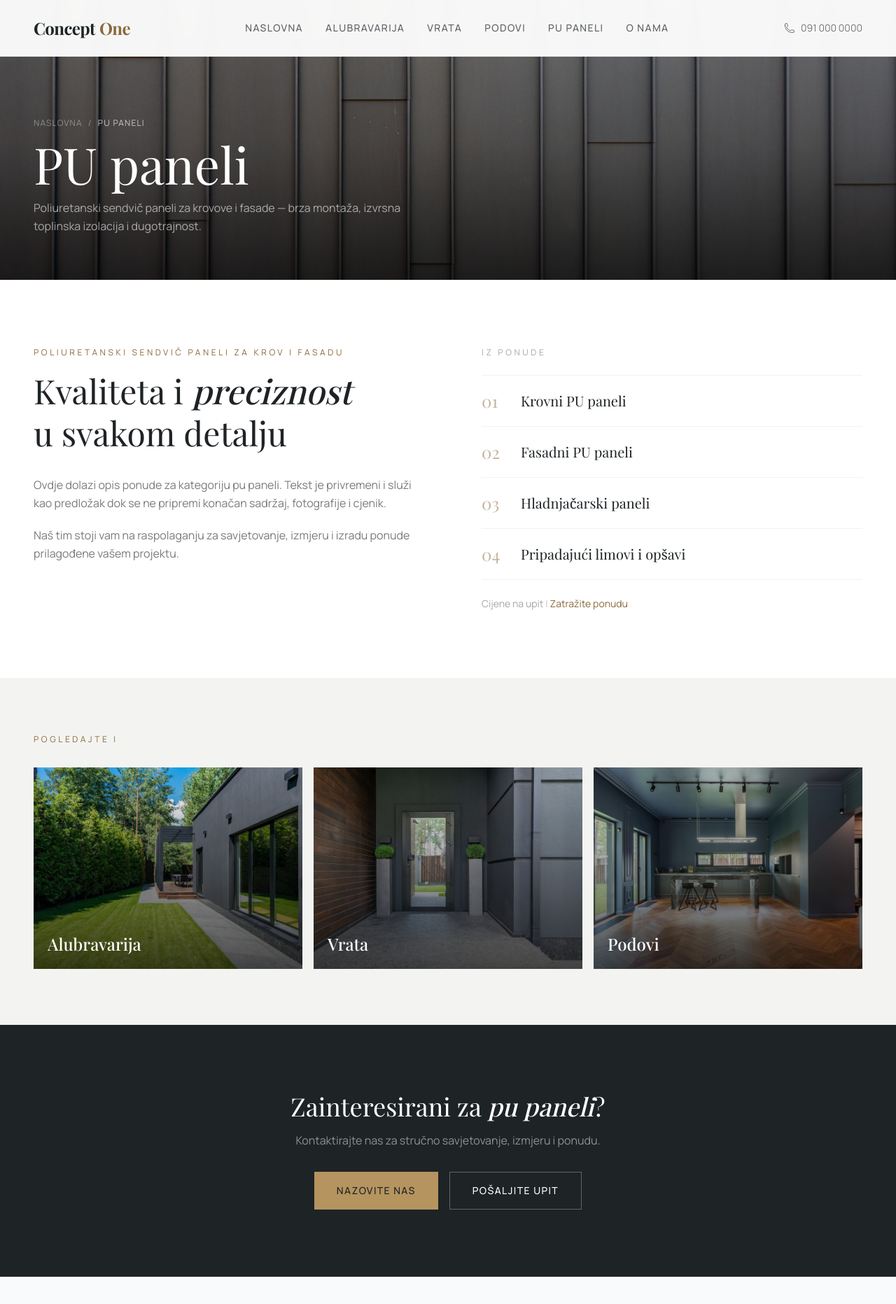
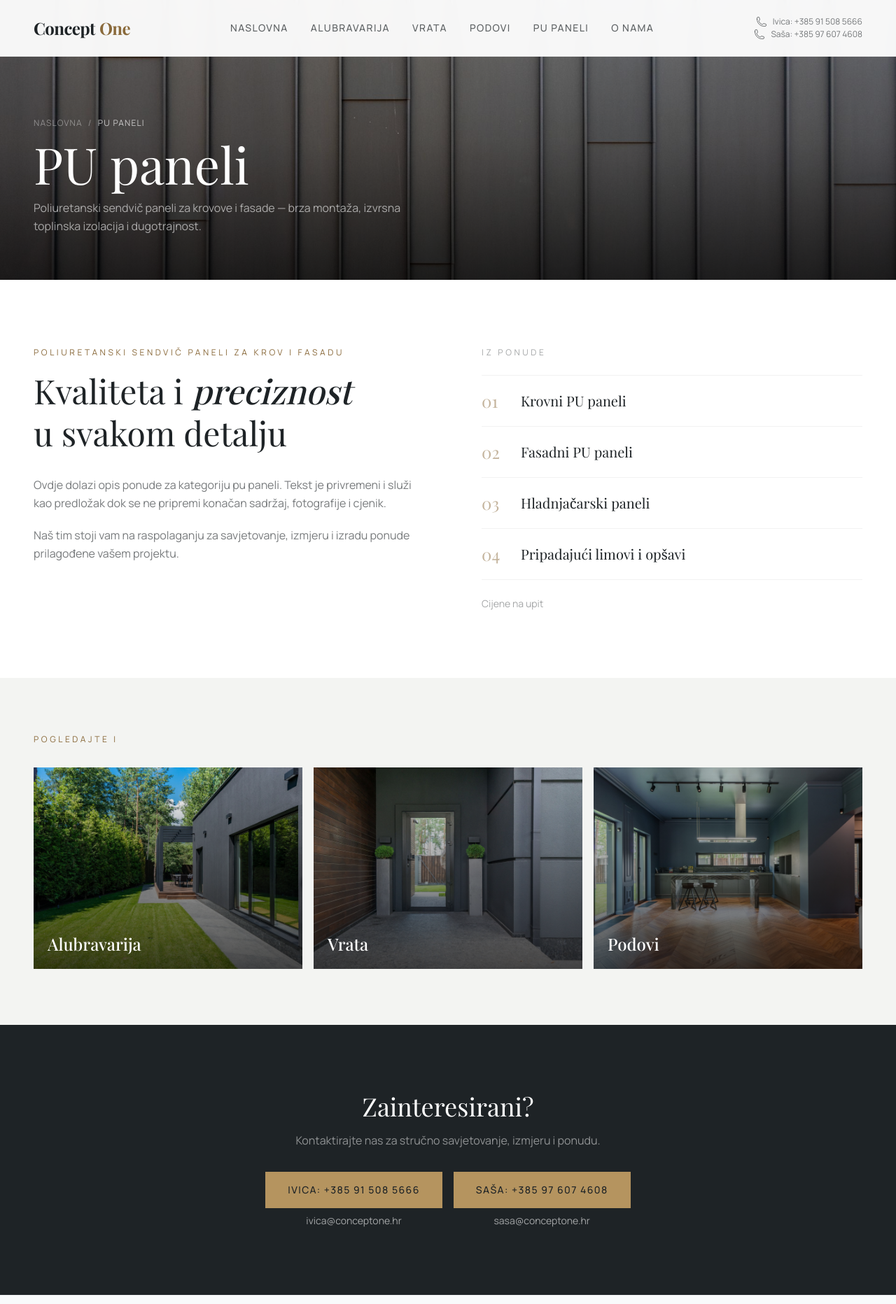
Before and after one commit to Tamara-Codes/concept-one, a Next.js app: page /pu-paneli in a window 1280 px wide. Shown: the top 1864 px of the page at 70% size. Built offline with nearby package versions, Linux system fonts and the light colour scheme; a web font is replaced by a local one.

Commit message:
Update website contact details

```diff
--- a/src/app/impressum/page.tsx
+++ b/src/app/impressum/page.tsx
@@ -20,8 +20,10 @@ const rows: [string, string][] = [
   ["Član uprave", site.director],
   ["Banka", site.bank],
   ["IBAN", site.iban],
-  ["E-mail", site.email],
-  ["Telefon", site.phoneDisplay],
+  ...site.contacts.flatMap((contact) => [
+    [`Telefon — ${contact.name}`, contact.phoneDisplay],
+    [`E-mail — ${contact.name}`, contact.email],
+  ] as [string, string][]),
 ];
 
 export default function ImpressumPage() {
--- a/src/app/o-nama/page.tsx
+++ b/src/app/o-nama/page.tsx
@@ -133,16 +133,17 @@ export default function ONamaPage() {
                   </p>
                 </div>
                 <div>
-                  <p className="font-sans text-xs tracking-widest uppercase text-white/40 mb-2">Telefon</p>
-                  <p className="font-sans text-base text-white/70">
-                    <a href={`tel:${site.phone}`} className="hover:text-co-accent transition-colors">{site.phoneDisplay}</a>
-                  </p>
-                </div>
-                <div>
-                  <p className="font-sans text-xs tracking-widest uppercase text-white/40 mb-2">Email</p>
-                  <p className="font-sans text-base text-white/70">
-                    <a href={`mailto:${site.email}`} className="hover:text-co-accent transition-colors">{site.email}</a>
-                  </p>
+                  <p className="font-sans text-xs tracking-widest uppercase text-white/40 mb-2">Kontakt</p>
+                  <div className="space-y-3 font-sans text-base text-white/70">
+                    {site.contacts.map((contact) => (
+                      <p key={contact.email}>
+                        <span className="text-white/40">{contact.name}: </span>
+                        <a href={`tel:${contact.phone}`} className="hover:text-co-accent transition-colors">{contact.phoneDisplay}</a>
+                        <span className="text-white/30"> · </span>
+                        <a href={`mailto:${contact.email}`} className="hover:text-co-accent transition-colors">{contact.email}</a>
+                      </p>
+                    ))}
+                  </div>
                 </div>
               </div>
             </div>
--- a/src/app/page.tsx
+++ b/src/app/page.tsx
@@ -157,16 +157,18 @@ export default function HomePage() {
           <p className="font-sans text-base text-co-charcoal/60 mb-10 leading-relaxed">
             Stojimo vam na raspolaganju za savjete, izmjeru i ponudu.
           </p>
-          <div className="flex flex-col items-center gap-3">
-            <p className="font-sans text-sm tracking-widest uppercase text-co-charcoal/50">
-              Nazovite nas
-            </p>
-            <a
-              href={`tel:${site.phone}`}
-              className="font-serif text-4xl sm:text-5xl md:text-6xl font-light text-co-charcoal hover:text-co-accent-dark transition-colors duration-300"
-            >
-              {site.phoneDisplay}
-            </a>
+          <div className="grid sm:grid-cols-2 gap-4 sm:gap-6 text-left">
+            {site.contacts.map((contact) => (
+              <div key={contact.email} className="border border-co-charcoal/10 bg-white/40 p-5 sm:p-6">
+                <p className="font-sans text-xs tracking-widest uppercase text-co-charcoal/50 mb-3">{contact.name}</p>
+                <a href={`tel:${contact.phone}`} className="block font-serif text-2xl sm:text-3xl font-light text-co-charcoal hover:text-co-accent-dark transition-colors duration-300">
+                  {contact.phoneDisplay}
+                </a>
+                <a href={`mailto:${contact.email}`} className="mt-2 inline-block font-sans text-sm text-co-charcoal/60 hover:text-co-accent-dark transition-colors">
+                  {contact.email}
+                </a>
+              </div>
+            ))}
           </div>
         </div>
       </section>
--- a/src/components/CategoryPage.tsx
+++ b/src/components/CategoryPage.tsx
@@ -2,7 +2,6 @@ import Image from "next/image";
 import Link from "next/link";
 import Header from "./Header";
 import Footer from "./Footer";
-import RevealPhoneButton from "./RevealPhoneButton";
 import { categories, site, type Category } from "@/data/site";
 
 interface CategoryPageProps {
@@ -84,14 +83,7 @@ export default function CategoryPage({ categorySlug }: CategoryPageProps) {
                 ))}
               </ul>
               <p className="font-sans text-sm text-co-charcoal/40 mt-6">
-                Cijene na upit{" "}
-                <span className="text-co-charcoal/25">|</span>{" "}
-                <a
-                  href={`mailto:${site.email}?subject=Upit – ${category.name}`}
-                  className="text-co-accent-dark hover:text-co-charcoal transition-colors"
-                >
-                  Zatražite ponudu
-                </a>
+                Cijene na upit
               </p>
             </div>
           </div>
@@ -126,23 +118,28 @@ export default function CategoryPage({ categorySlug }: CategoryPageProps) {
       <section className="bg-co-charcoal py-20 lg:py-24">
         <div className="max-w-3xl mx-auto px-6 text-center">
           <h2 className="font-serif text-3xl md:text-4xl font-light text-white mb-4">
-            Zainteresirani za <span className="italic font-medium">{category.name.toLowerCase()}</span>?
+            Zainteresirani?
           </h2>
           <p className="font-sans text-base text-white/50 mb-8 leading-relaxed">
             Kontaktirajte nas za stručno savjetovanje, izmjeru i ponudu.
           </p>
           <div className="flex flex-wrap justify-center gap-4">
-            <RevealPhoneButton
-              phone={site.phone}
-              display={site.phoneDisplay}
-              className="inline-flex items-center gap-3 bg-co-accent hover:bg-co-accent-dark text-co-charcoal hover:text-white px-6 py-3 sm:px-8 sm:py-4 text-xs sm:text-sm font-medium tracking-widest uppercase transition-all duration-300"
-            />
-            <a
-              href={`mailto:${site.email}`}
-              className="inline-flex items-center gap-3 border border-white/30 hover:border-white/60 text-white px-6 py-3 sm:px-8 sm:py-4 text-xs sm:text-sm font-medium tracking-widest uppercase transition-all duration-300"
-            >
-              Pošaljite upit
-            </a>
+            {site.contacts.map((contact) => (
+              <div key={contact.email} className="flex flex-col gap-2">
+                <a
+                  href={`tel:${contact.phone}`}
+                  className="inline-flex items-center justify-center bg-co-accent hover:bg-co-accent-dark text-co-charcoal hover:text-white px-6 py-3 sm:px-8 sm:py-4 text-xs sm:text-sm font-medium tracking-widest uppercase transition-all duration-300"
+                >
+                  {contact.name}: {contact.phoneDisplay}
+                </a>
+                <a
+                  href={`mailto:${contact.email}?subject=Upit – ${category.name}`}
+                  className="text-center font-sans text-sm text-white/60 hover:text-white transition-colors"
+                >
+                  {contact.email}
+                </a>
+              </div>
+            ))}
           </div>
         </div>
       </section>
--- a/src/components/Footer.tsx
+++ b/src/components/Footer.tsx
@@ -11,8 +11,6 @@ export default function Footer() {
 
           <div className="flex flex-col sm:flex-row flex-wrap items-center justify-center gap-x-5 gap-y-1.5 font-sans text-sm text-co-charcoal/50">
             <span>{site.address}</span>
-            <a href={`tel:${site.phone}`} className="hover:text-co-accent-dark transition-colors">{site.phoneDisplay}</a>
-            <a href={`mailto:${site.email}`} className="hover:text-co-accent-dark transition-colors">{site.email}</a>
             <a href={site.facebook} target="_blank" rel="noopener noreferrer" className="text-co-charcoal/30 hover:text-co-accent-dark transition-colors" aria-label="Facebook">
               <svg className="w-4 h-4" fill="currentColor" viewBox="0 0 24 24">
                 <path d="M24 12.073c0-6.627-5.373-12-12-12s-12 5.373-12 12c0 5.99 4.388 10.954 10.125 11.854v-8.385H7.078v-3.47h3.047V9.43c0-3.007 1.792-4.669 4.533-4.669 1.312 0 2.686.235 2.686.235v2.953H15.83c-1.491 0-1.956.925-1.956 1.874v2.25h3.328l-.532 3.47h-2.796v8.385C19.612 23.027 24 18.062 24 12.073z" />
--- a/src/components/Header.tsx
+++ b/src/components/Header.tsx
@@ -44,14 +44,19 @@ export default function Header() {
             ))}
           </nav>
 
-          {/* Desktop phone */}
+          {/* Desktop contacts */}
+          <div className="hidden lg:flex flex-col items-end gap-0.5">
+            {site.contacts.map((contact) => (
               <a
-            href={`tel:${site.phone}`}
-            className="hidden lg:flex items-center gap-2 text-sm text-co-charcoal/60 hover:text-co-accent-dark transition-colors"
+                key={contact.phone}
+                href={`tel:${contact.phone}`}
+                className="flex items-center gap-2 text-xs text-co-charcoal/60 hover:text-co-accent-dark transition-colors"
               >
                 <PhoneIcon />
-            {site.phoneDisplay}
+                {contact.name}: {contact.phoneDisplay}
               </a>
+            ))}
+          </div>
 
           {/* Mobile hamburger */}
           <button
@@ -80,13 +85,18 @@ export default function Header() {
             </Link>
           ))}
           <div className="border-t border-black/5 mt-2 pt-3">
+            <div className="flex flex-col">
+              {site.contacts.map((contact) => (
                 <a
-              href={`tel:${site.phone}`}
+                  key={contact.phone}
+                  href={`tel:${contact.phone}`}
                   className="inline-flex items-center gap-2 text-sm text-co-charcoal/60 hover:text-co-accent-dark transition-colors py-2"
                 >
                   <PhoneIcon />
-              {site.phoneDisplay}
+                  {contact.name}: {contact.phoneDisplay}
                 </a>
+              ))}
+            </div>
           </div>
         </nav>
       </div>
--- a/src/data/site.ts
+++ b/src/data/site.ts
@@ -1,15 +1,25 @@
 // Central place for company info and categories.
 // Legal data from public registers (Fina info.BIZ / fininfo.hr), checked 2026-09-02.
-// TODO: phone, email and social links are still placeholders — not publicly listed.
 export const site = {
   name: "Concept One",
   company: "INNOVA PROJEKT d.o.o.",
   legalName:
     "INNOVA PROJEKT društvo s ograničenom odgovornošću za građevinarstvo i usluge",
   tagline: "Aluminij, vrata, podovi i paneli",
-  phone: "+385910000000",
-  phoneDisplay: "091 000 0000",
-  email: "info@conceptone.hr",
+  contacts: [
+    {
+      name: "Ivica",
+      phone: "+385915085666",
+      phoneDisplay: "+385 91 508 5666",
+      email: "ivica@conceptone.hr",
+    },
+    {
+      name: "Saša",
+      phone: "+385976074608",
+      phoneDisplay: "+385 97 607 4608",
+      email: "sasa@conceptone.hr",
+    },
+  ],
   street: "Ćikovići 128",
   city: "51215 Kastav",
   address: "Ćikovići 128, 51215 Kastav",
```
Lines whose indentation alone changed are shown as unchanged.
